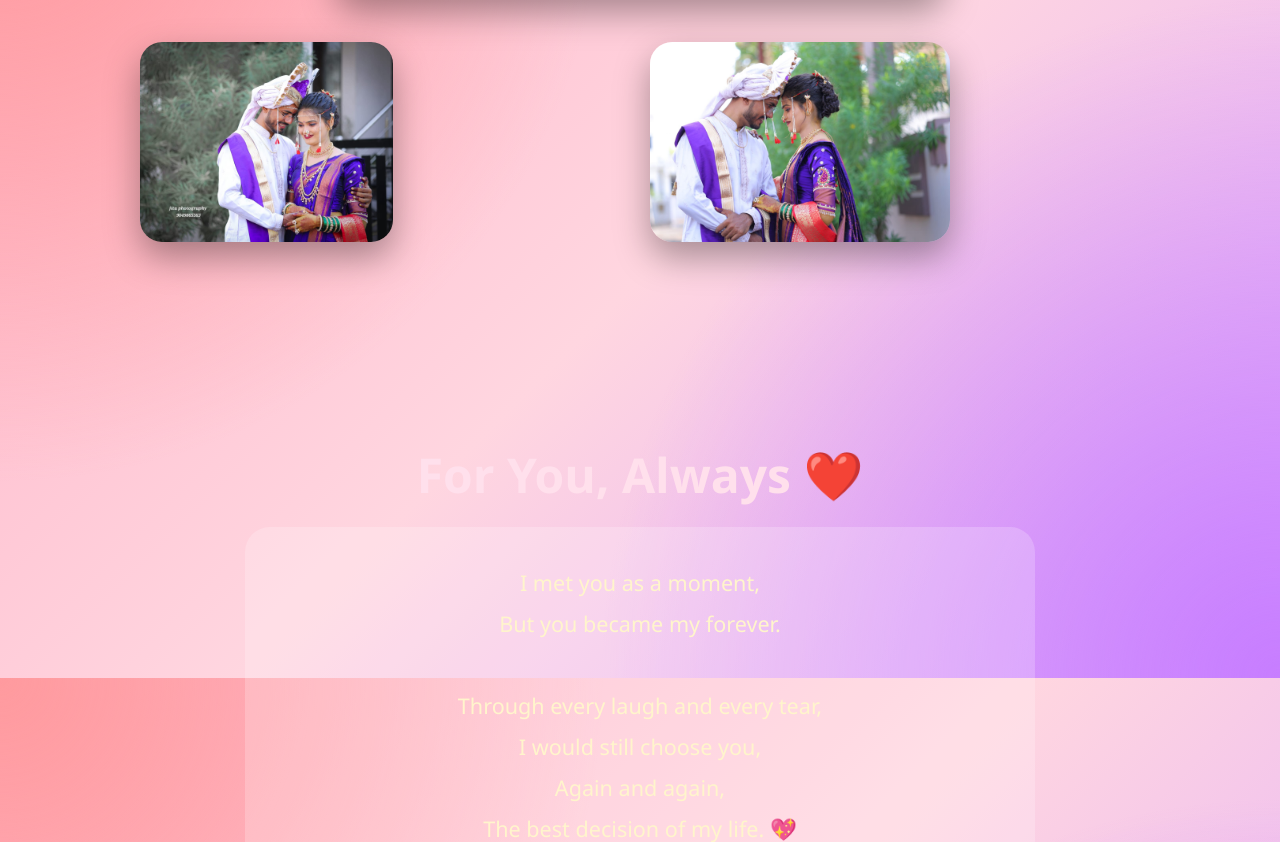
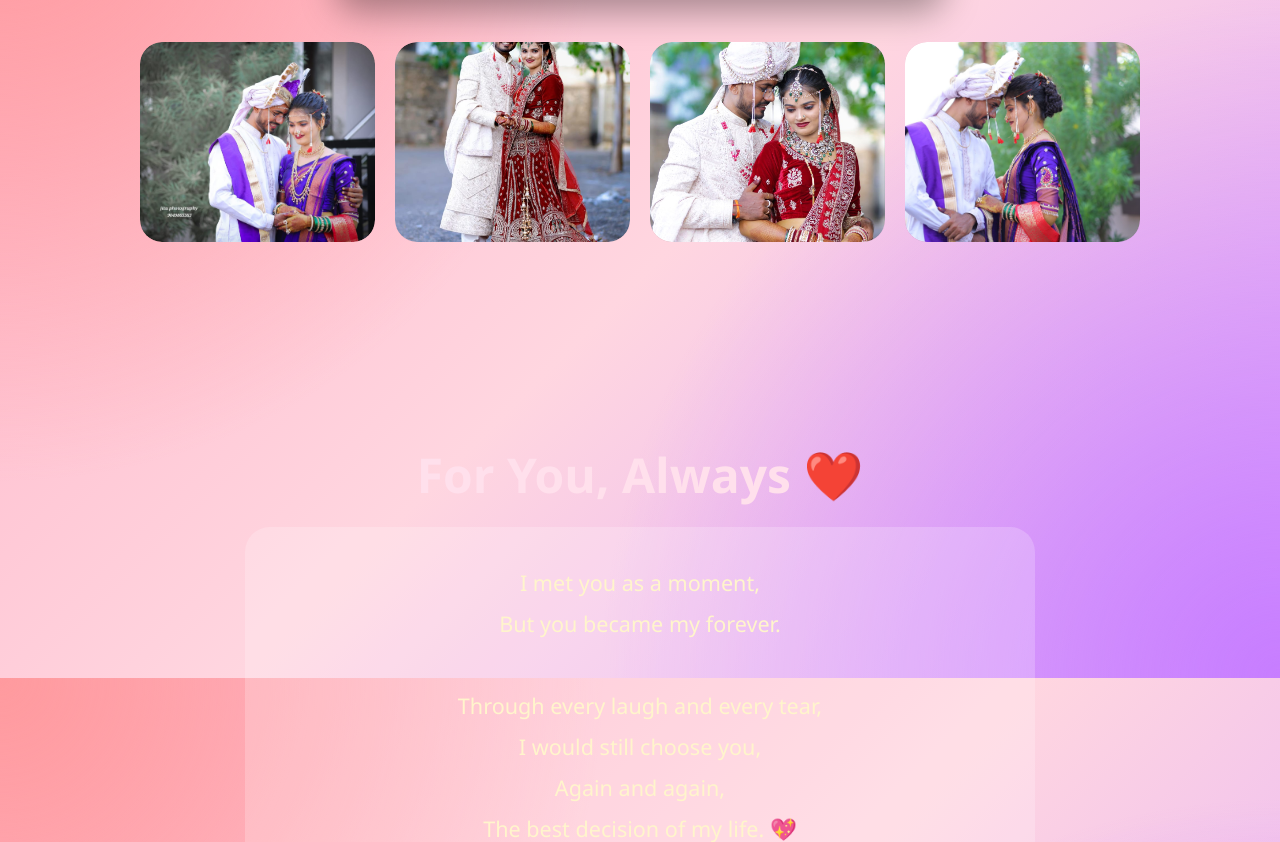
Before and after one commit to Anant-219/Valentine-, a plain HTML site: page index.html in a window 1280 px wide. Shown: the part 4122-4964 px from the top of the page. Drawn offline with Linux system fonts and the light colour scheme.

Commit message:
Update index.html

```diff
--- a/index.html
+++ b/index.html
@@ -15,7 +15,7 @@ body {
     radial-gradient(circle at bottom right, #c77dff, transparent 45%),
     linear-gradient(135deg, #ffb3c6, #ffd6e0, #e0aaff);
   background-attachment: fixed;
-  color: white;
+  /* color: white; */
   text-align: center;
 }
 
@@ -115,6 +115,21 @@ img {
 .marriage-strip img:hover {
   transform: scale(1.08);
 }
+
+.marriage-tile {
+  height: 200px;
+  border-radius: 22px;
+  overflow: hidden;
+}
+
+.marriage-tile img {
+  width: 100%;
+  height: 100%;
+  object-fit: cover;
+}
+
+
+
 
 /* ===== POEM ===== */
 .poem {
@@ -267,10 +282,13 @@ h2 {
       <img src="marriage/m1.jpg">
     </div>
     <div class="marriage-strip">
-      <img src="marriage/m2.jpeg">
+      <div class="marriage-tile"><img src="marriage/m2.jpeg"></div>
+      <div class="marriage-tile"><img src="marriage/m4.jpeg"></div>
+      <div class="marriage-tile"><img src="marriage/m5.jpeg"></div>
+      <div class="marriage-tile"><img src="marriage/m6.jpeg"></div>
       <!-- <img src="marriage/m4.jpeg">
       <img src="marriage/m5.jpeg"> -->
-      <img src="marriage/m6.jpeg">
+      <!-- <img src="marriage/m6.jpeg"> -->
     </div>
   </div>
 </section>
```
